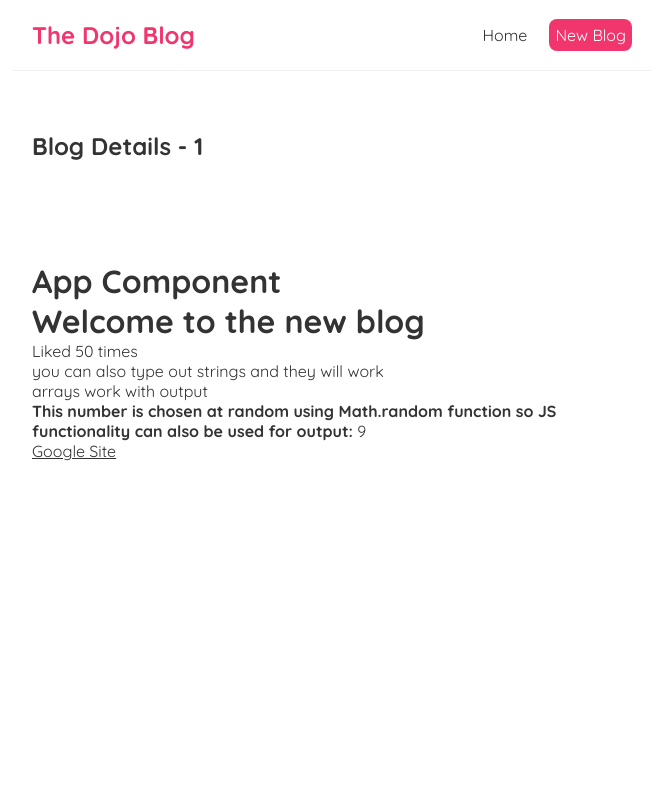
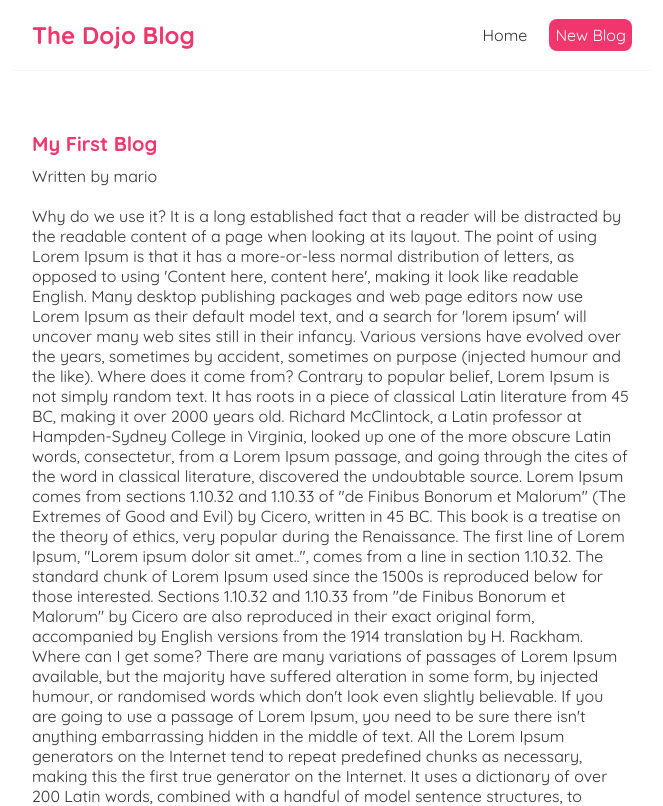
Before and after one commit to Lindsaykinn/Dojo-Blog-React-Example, a React (Create React App) app: page /blogs/1 in a window 1280 px wide. Shown: the top 806 px of the page, without its empty margins (308-971 px from the left). Built offline with nearby package versions, Linux system fonts and the light colour scheme; data requests are answered from the project's data file; the HTML template or start-up script is replaced by a standard one.

Commit message:
reused useEffect hook for BlogDetails.js

```diff
--- a/src/BlogDetails.js
+++ b/src/BlogDetails.js
@@ -1,11 +1,21 @@
-import { useParams } from "react-router";
+import { useParams } from "react-router-dom";
+import useFetch from './useFetch'
 
 const BlogDetails = () => {
 
   const { id } = useParams()
+  const { data: blog, error, isPending} = useFetch('http://localhost:8000/blogs/' + id)
   return (
     <div className="blog-details">
-      <h2>Blog Details - {id} </h2>
+      { isPending && <div>Loading...</div> }
+      { error && <div>{ error }</div> }
+      { blog && (
+        <article>
+          <h2>{ blog.title }</h2>
+          <p>Written by { blog.author } </p>
+          <div>{ blog.body }</div>
+        </article>
+      )}
     </div>
    );
 }
--- a/src/index.css
+++ b/src/index.css
@@ -53,3 +53,21 @@
 .blog-preview a{
   text-decoration: none;
 }
+
+/* blog details page */
+.blog-details h2 {
+  font-size: 20px;
+  color: #f1356d;
+  margin-bottom: 10px;
+}
+.blog-details div {
+  margin: 20px 0;
+}
+.blog-details button {
+  background: #f1356d;
+  color: #fff;
+  border: 0;
+  padding: 8px;
+  border-radius: 8px;
+  cursor: pointer;
+}
```
